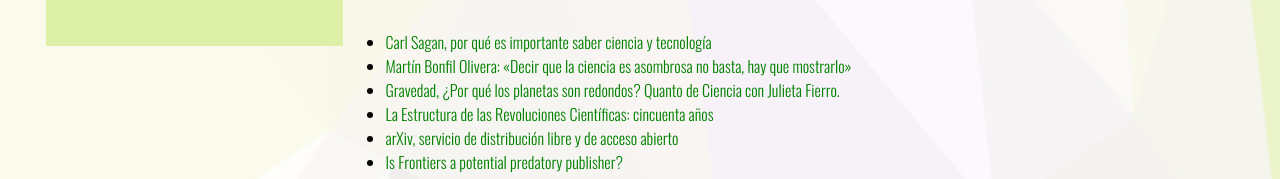
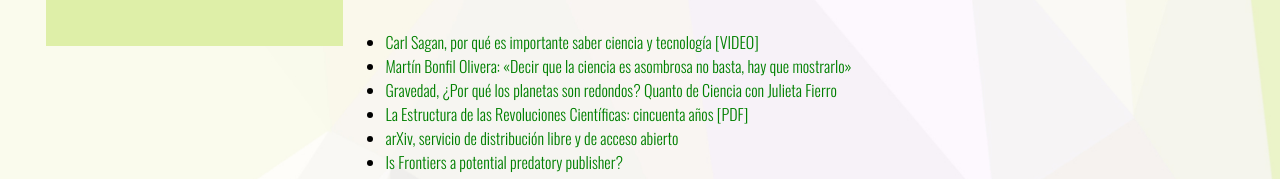
Before and after one commit to satuelisa/Seminar, a plain HTML site: page reseñas/session1/index.html in a window 1280 px wide. Shown: the part 2302-2481 px from the top of the page. Drawn offline with nearby package versions, Linux system fonts and the light colour scheme.

Commit message:
Update index.html

```diff
--- a/reseñas/session1/index.html
+++ b/reseñas/session1/index.html
@@ -140,13 +140,13 @@
       <div class="col span_3_of_4">
         <h4 id="titulos"> <u>Ligas de interés</u> </h4>
         <ul>
-          	<li><a href="https://www.youtube.com/watch?v=_9cCfqS8N9Y&feature=youtu.be" target="_blank"  id="links">Carl Sagan, por qué es importante saber ciencia y tecnología<a></li>
+          	<li><a href="https://www.youtube.com/watch?v=_9cCfqS8N9Y&feature=youtu.be" target="_blank"  id="links">Carl Sagan, por qué es importante saber ciencia y tecnología [VIDEO]<a></li>
 
           	<li><a href="https://cualia.es/martin-bonfil-olivera-decir-que-la-ciencia-es-asombrosa-no-basta-hay-que-mostrarlo/" target="_blank" id="links">Martín Bonfil Olivera: «Decir que la ciencia es asombrosa no basta, hay que mostrarlo»<a></li>
 
-          	<li><a href="https://www.facebook.com/watch/?v=1111677002541904" target="_blank" id="links">Gravedad, ¿Por qué los planetas son redondos? Quanto de Ciencia con Julieta Fierro.<a></li>
+          	<li><a href="https://www.facebook.com/watch/?v=1111677002541904" target="_blank" id="links">Gravedad, ¿Por qué los planetas son redondos? Quanto de Ciencia con Julieta Fierro<a></li>
 
-          	<li><a href="https://dialnet.unirioja.es/descarga/articulo/4227034.pdf" target="_blank" id="links">La Estructura de las Revoluciones Científicas: cincuenta años<a></li>
+          	<li><a href="https://dialnet.unirioja.es/descarga/articulo/4227034.pdf" target="_blank" id="links">La Estructura de las Revoluciones Científicas: cincuenta años [PDF]<a></li>
 
           	<li><a href="https://arxiv.org/" target="_blank" id="links">arXiv, servicio de distribución libre y de acceso abierto<a></li>
 
```
